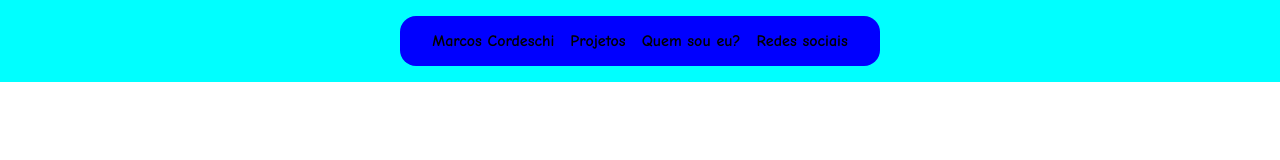
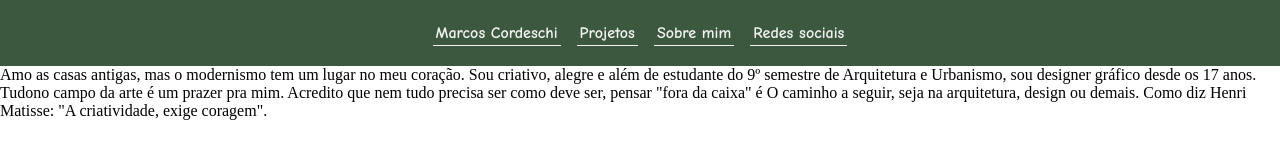
Before and after one commit to Theuu03/MarcosCordeschiPortfolio, a plain HTML site: page index.html in a window 1280 px wide. Drawn offline with Linux system fonts and the light colour scheme.

Commit message:
Alterando a navbar e adicionando o texto da section 'sobre mim'

```diff
--- a/index.html
+++ b/index.html
@@ -13,14 +13,20 @@
                 <li><a href="index.html">
                     Marcos Cordeschi
                 </a></li>
-                <li><a href="">Projetos</a></li>
-                <li><a href="">Quem sou eu?</a></li>
+                <li><a href=#projetos>Projetos</a></li>
+                <li><a href="sobre_mim">Sobre mim</a></li>
                 <li><a href="">Redes sociais</a></li>
             </ul>
         </nav>
     </header>
     <main>
-
+        <section id="sobre_mim">
+            <p>Amo as casas antigas, mas o modernismo tem um lugar no meu coração. Sou criativo, alegre
+                e além de estudante do 9º semestre de Arquitetura e Urbanismo, sou designer gráfico desde os 17 anos.
+                Tudono campo da arte é um prazer pra mim. Acredito que nem tudo precisa ser como deve ser, pensar "fora da caixa"
+                é O caminho a seguir, seja na arquitetura, design ou demais. Como diz Henri Matisse: "A criatividade, exige coragem".
+            </p>
+        </section>
     </main>
     <footer>
 
--- a/style.css
+++ b/style.css
@@ -1,4 +1,12 @@
 @import url('https://fonts.googleapis.com/css2?family=Comic+Neue:ital,wght@0,300;0,400;0,700;1,300;1,400;1,700&display=swap');
+
+:root{
+    --branco: #f2f2f2;
+    --verde: #3C583E;
+    --verde2-claro: #c8d2c9;
+    --rose: #BF8079;
+    --rose2-claro: #E2CDC4;
+}
 
 *{
     margin: 0;
@@ -11,15 +19,11 @@ header{
 
     padding: 1rem 2rem;
 
-    background-color: aqua;
+    background-color: var(--verde);
 }
 
 nav{
-    background-color: blue;
-
-    border-radius: 1rem;
-
-    padding: 1rem 2rem;
+    padding: 0.5rem 2rem;
 }
 
 nav ul{
@@ -30,10 +34,19 @@ nav ul{
     gap: 1rem;
 }
 
-nav *{
+nav li > *{
+    border-bottom: solid 1.5px;
+
+    padding: 3px;
+
     text-decoration: none;
-
-    color: black;
+    color: var(--branco);
     font-family: 'Comic Neue';
     font-weight: bold;
 }
+
+nav li > *:hover{
+    background-color: var(--branco);
+
+    color: var(--verde);
+}
```
